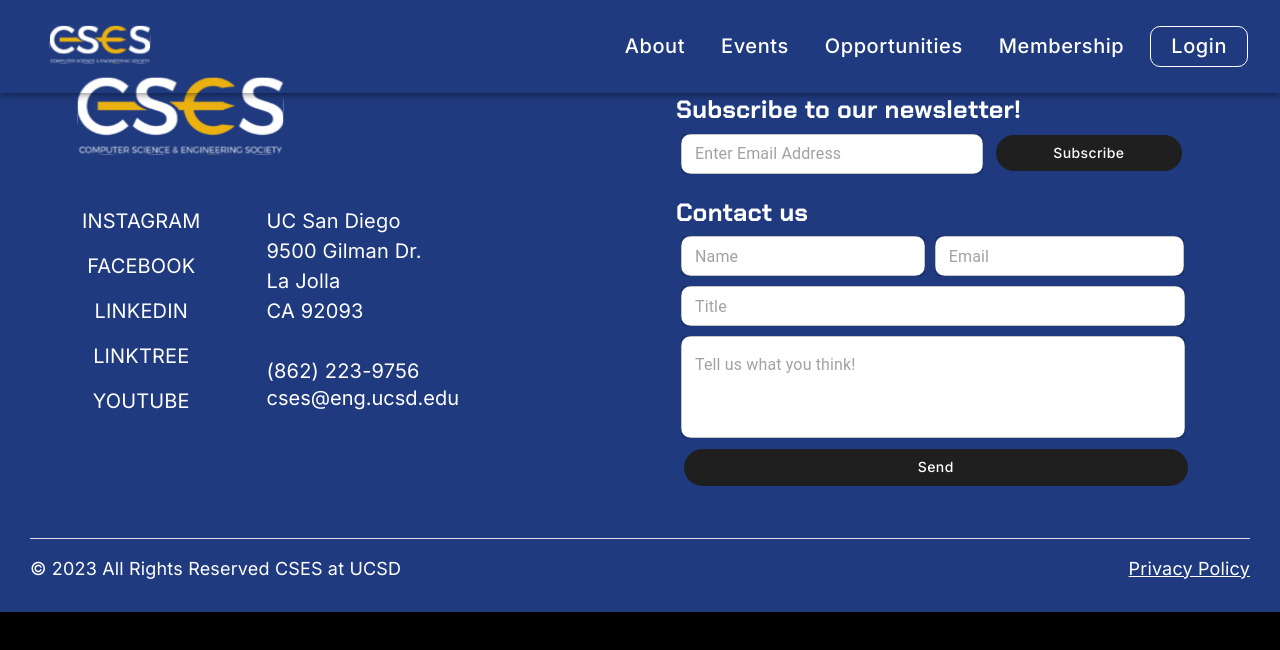
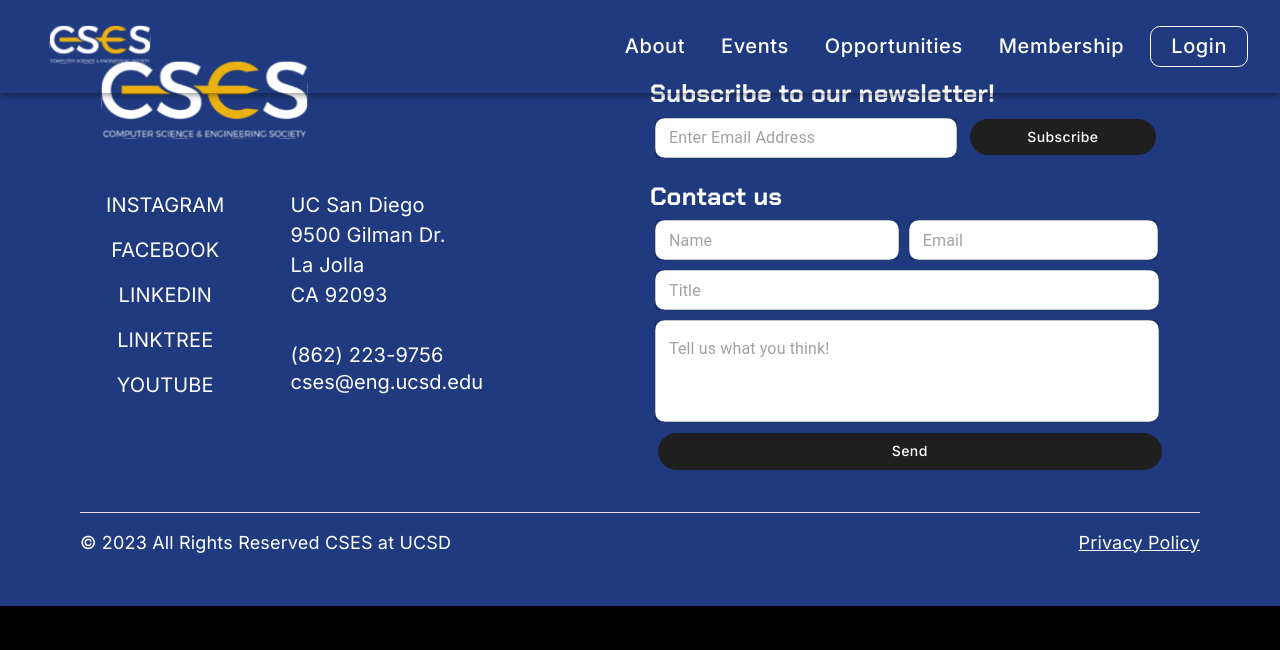
Before and after one commit to Will-Hsu/cses_webdev, a React (Create React App) app in the folder frontend/: page /about in a window 1280 px wide. Shown: the top 650 px of the page. Built offline with nearby package versions, Linux system fonts and the light colour scheme.

Commit message:
clean up footer styles

```diff
--- a/frontend/src/components/Footer/Footer.tsx
+++ b/frontend/src/components/Footer/Footer.tsx
@@ -1,5 +1,5 @@
 import React from 'react';
-import { Grid, Typography, Link, Divider } from '@mui/material';
+import { Grid, Typography, Link, Divider, useTheme } from '@mui/material';
 import csesLogo from '../../images/logo.svg';
 import { footerStyles } from './styles';
 import Forms from './Forms';
@@ -15,16 +15,17 @@ const links = [
 const contact = ['UC San Diego', '9500 Gilman Dr.', 'La Jolla', 'CA 92093'];
 
 const Footer = () => {
-  const styles = footerStyles();
+  const theme = useTheme();
+  const styles = footerStyles(theme);
   return (
     <footer style={styles.footer}>
-      <Grid container spacing={2} sx={{ margin: '10px' }}>
+      <Grid container spacing={2}>
         <Grid item sx={{ marginRight: 'auto' }}>
           <img src={csesLogo} alt="logo" style={{ height: '80px', margin: '20px' }} />
           <Grid container spacing={2} sx={{ margin: '10px' }}>
             <Grid item sx={{ marginRight: '50px' }}>
-              {links.map(({ text, link }) => (
-                <Typography sx={{ textAlign: 'center', marginBottom: '15px' }}>
+              {links.map(({ text, link }, id) => (
+                <Typography key={id} sx={{ textAlign: 'center', marginBottom: '15px' }}>
                   <Link href={link} sx={styles.text}>
                     {text}
                   </Link>
@@ -32,8 +33,10 @@ const Footer = () => {
               ))}
             </Grid>
             <Grid item>
-              {contact.map((text) => (
-                <Typography sx={styles.text}>{text}</Typography>
+              {contact.map((text, id) => (
+                <Typography key={id} sx={styles.text}>
+                  {text}
+                </Typography>
               ))}
               <Typography sx={styles.text} style={{ marginTop: '30px' }}>
                 (862) 223-9756
@@ -51,7 +54,7 @@ const Footer = () => {
       <div style={{ display: 'flex', alignItems: 'center', justifyContent: 'center' }}>
         <div style={{ width: '100%' }}>
           <Divider sx={styles.divider} />
-          <div style={{ display: 'flex', justifyContent: 'space-between', marginTop: '10px' }}>
+          <div style={{ display: 'flex', justifyContent: 'space-between', margin: '10px 0px' }}>
             <Typography sx={styles.footerNote}>© 2023 All Rights Reserved CSES at UCSD</Typography>
             <Typography sx={styles.footerNote}>
               <Link href="/privacy-policy" sx={{ textDecorationColor: 'white', color: 'white' }}>
--- a/frontend/src/components/Footer/Forms.tsx
+++ b/frontend/src/components/Footer/Forms.tsx
@@ -4,7 +4,7 @@ import { footerStyles } from './styles';
 
 const Forms = () => {
   const theme = useTheme();
-  const styles = footerStyles();
+  const styles = footerStyles(theme);
   const [newsletterEmail, setNewsletterEmail] = useState('');
   const [validEmail, setValidEmail] = useState(true);
   const [feedbackForm, setFeedbackForm] = useState({
@@ -17,7 +17,7 @@ const Forms = () => {
   const subscribeNewLetter = () => {};
 
   return (
-    <div style={{ maxWidth: '530px', marginRight: '50px' }}>
+    <div style={{ maxWidth: '530px' }}>
       <Typography sx={styles.title}>Subscribe to our newsletter!</Typography>
       <TextField
         sx={{
--- a/frontend/src/components/Footer/styles.ts
+++ b/frontend/src/components/Footer/styles.ts
@@ -1,5 +1,10 @@
-export const footerStyles = () => ({
-  footer: { backgroundColor: '#1F3A7E', bottom: 0, padding: '30px' },
+import { Theme } from '@mui/material';
+export const footerStyles = (theme: Theme) => ({
+  footer: {
+    backgroundColor: '#1F3A7E',
+    bottom: 0,
+    padding: '40px 80px',
+  },
   text: {
     fontFamily: 'Inter, sans-serif',
     fontSize: '20px',
```
